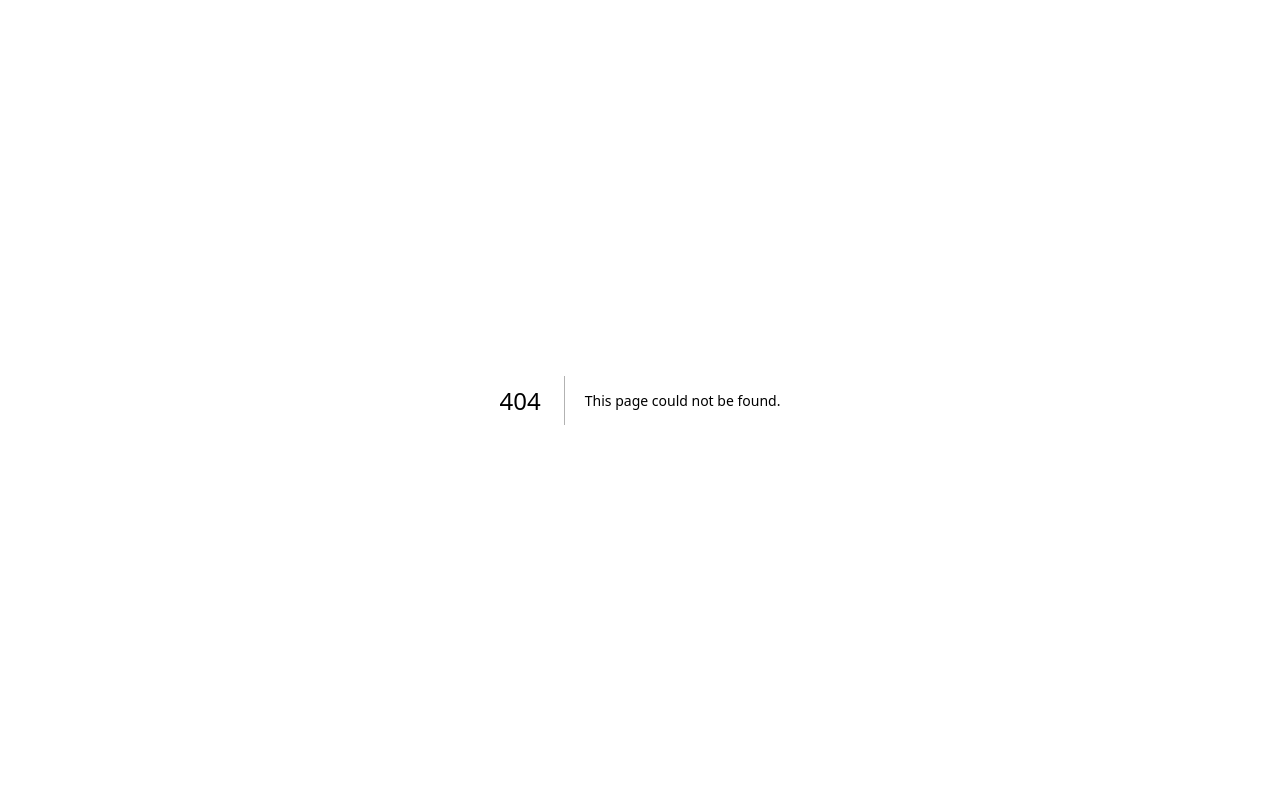
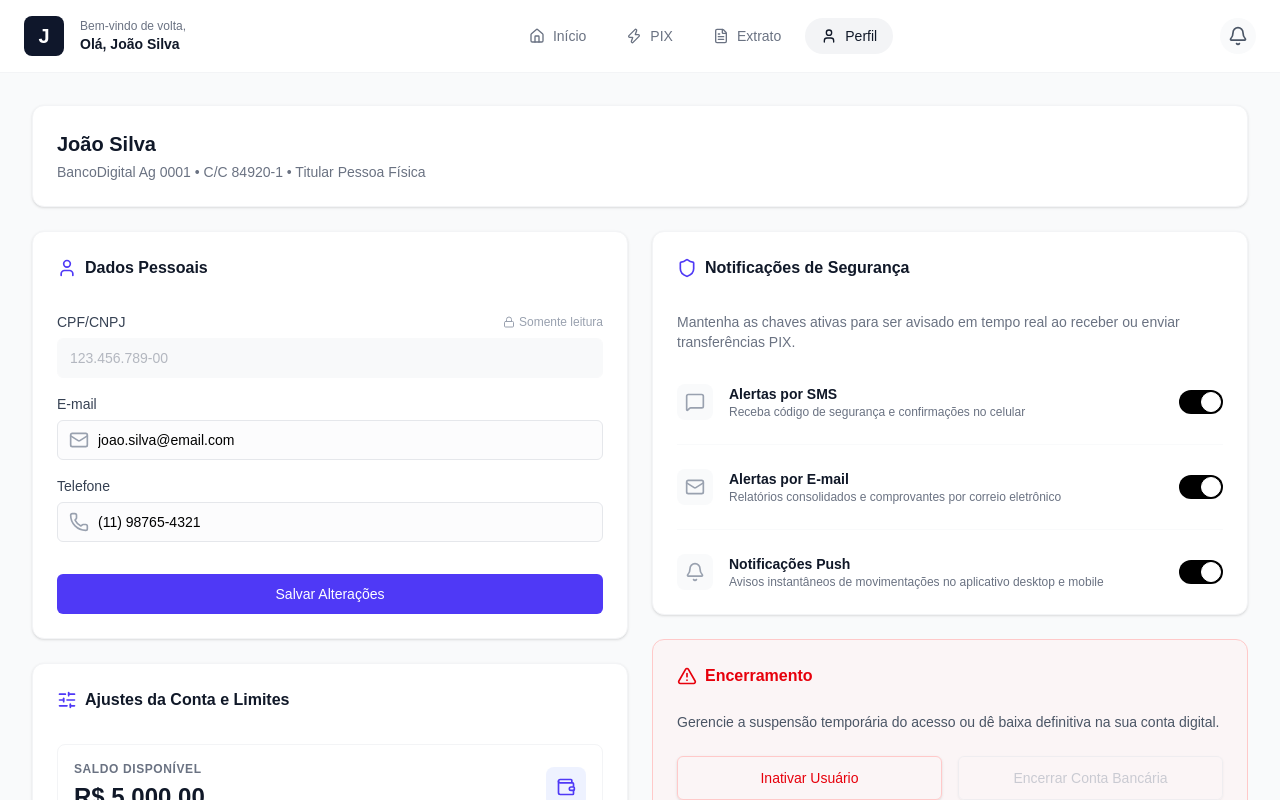
Before and after one commit to menezes-mr/projeto-pix-gc, a Next.js app in the folder frontend/: page /perfil in a window 1280 px wide. Before the commit this address had no page. Shown: the top 800 px of the page. Built offline with nearby package versions, Linux system fonts and the light colour scheme.

Commit message:
feat: adicionado rota da página de perfil

```diff
--- /dev/null
+++ b/frontend/app/(dashboard)/perfil/page.tsx
@@ -0,0 +1,33 @@
+import React from "react";
+import { ProfileHeader } from "@/components/profile/profile-header";
+import { PersonalDataForm } from "@/components/profile/personal-data-form";
+import { LimitsCard } from "@/components/profile/limits-card";
+import { SecuritySettings } from "@/components/profile/security-settings";
+import { DangerZone } from "@/components/profile/danger-zone";
+
+export default function ProfilePage() {
+  return (
+    <div className="flex flex-col gap-6 animate-in fade-in zoom-in-95 duration-300">
+
+      {/* Cabeçalho do Perfil*/}
+      <ProfileHeader />
+
+      {/* Grid de 2 Colunas */}
+      <div className="grid grid-cols-1 lg:grid-cols-2 gap-6">
+
+        {/* Coluna da Esquerda */}
+        <div className="flex flex-col gap-6">
+          <PersonalDataForm />
+          <LimitsCard />
+        </div>
+
+        {/* Coluna da Direita */}
+        <div className="flex flex-col gap-6">
+          <SecuritySettings />
+          <DangerZone />
+        </div>
+
+      </div>
+    </div>
+  );
+}
```
